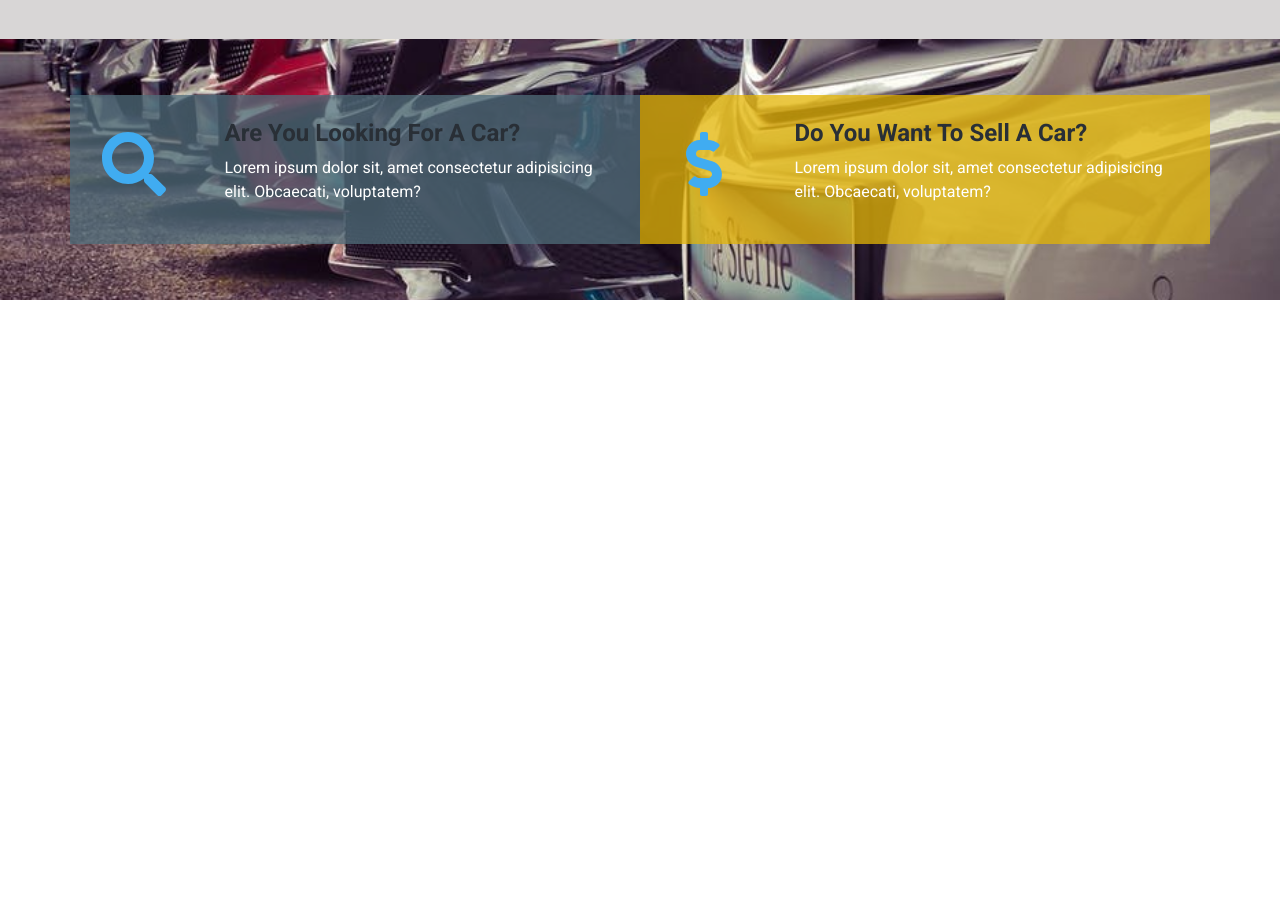
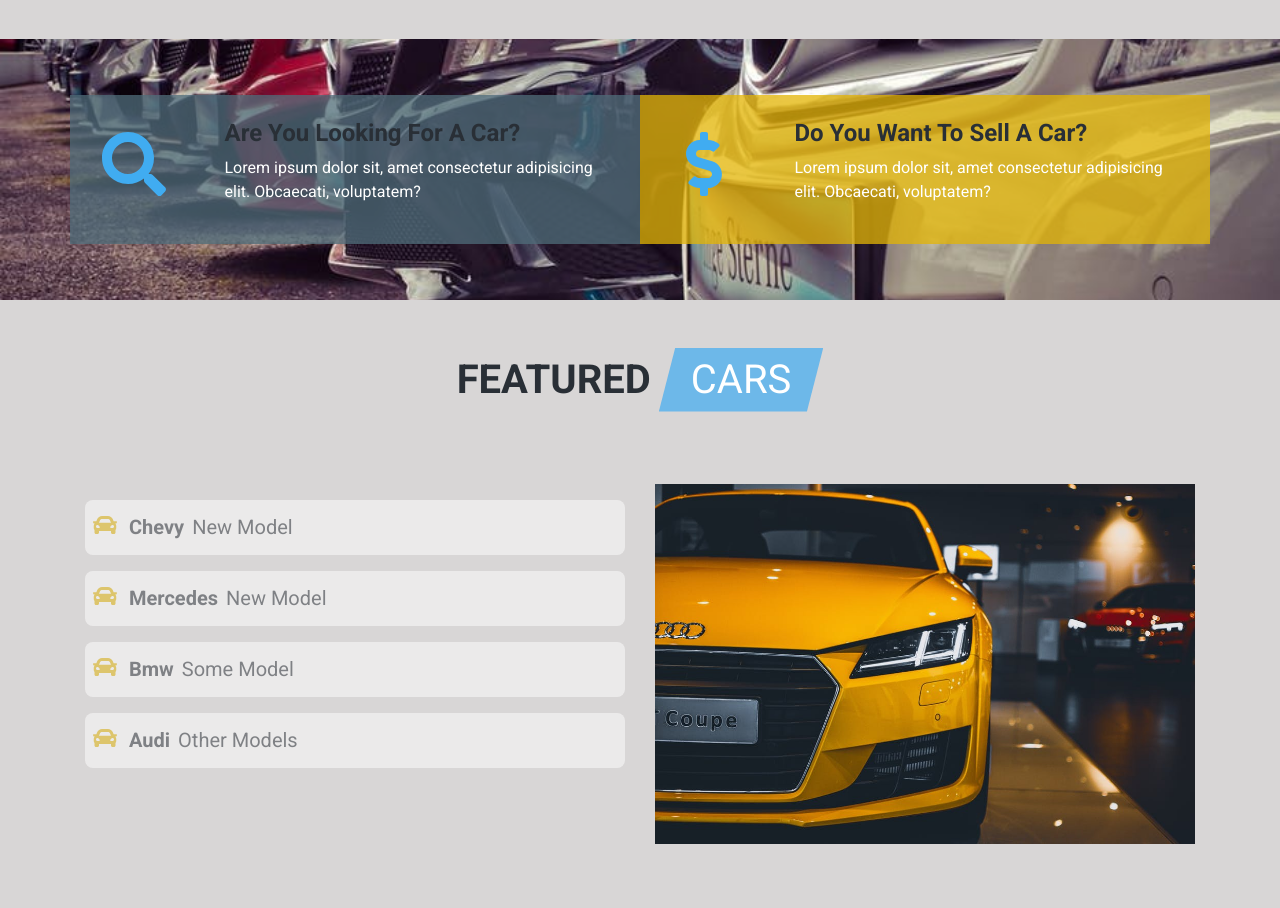
Before and after one commit to chantityb/Car-Dealership-JavaScript, a plain HTML site: page index.html in a window 1280 px wide. Shown: the part 2476-3384 px from the top of the page. Before the commit the page ends 2776 px from the top, so only its background shows below. Drawn offline with Linux system fonts and the light colour scheme.

Commit message:
created featured section

```diff
--- a/css/main.css
+++ b/css/main.css
@@ -203,3 +203,66 @@
 .question-info{
   color: var(--mainWhite);
 }
+
+/* featured */
+.featured{
+  background: var(--mainGrey);
+}
+
+.featured-item{
+  background: var(--mainWhite);
+  border-radius: 0.5rem;
+  opacity: 0.5;
+  cursor: pointer;
+  transition: all 1s ease-in-out;
+}
+
+.featured-item:hover{
+  opacity: 1;
+  transform: scale(1.05);
+}
+
+.featured-icon{
+  font-size: 1.5rem;
+  color: var(--mainYellow);
+  cursor: pointer;
+  transition: all 0.5s ease-in-out;
+}
+
+.featured-icon:hover{
+  color: var(--mainBlue);
+}
+
+.img-container{
+  background: var(--mainBlue);
+  position: relative;
+  overflow: hidden;
+}
+
+.featured-photo{
+  transition: all 1s ease-in-out;
+}
+
+.img-container:hover .featured-photo{
+  transform: scale(1.3);
+  opacity: 0.5;
+}
+
+.featured-link{
+  position: absolute;
+  top: 50%;
+  left: 50%;
+  font-size: 3rem;
+  transform: translate(-50%, -50%);
+  color: var(--mainBlack);
+  opacity: 0;
+  transition: all 1s ease-in-out;
+}
+
+.featured-link:hover{
+  color: var(--mainWhite);
+}
+
+.img-container:hover .featured-link{
+  opacity: 1;
+}
--- a/index.html
+++ b/index.html
@@ -360,11 +360,82 @@
           <p class="question-info">Lorem ipsum dolor sit, amet consectetur adipisicing elit. Obcaecati, voluptatem?</p>
         </div>
       </div>
-
     </div>
   </div>
 </div>
 <!-- end of question section -->
+
+<!-- featured section -->
+<section class="featured py-5" id="featured">
+  <div class="container">
+    <!-- section title -->
+    <div class="row mb-5">
+      <div class="col d-flex flex-wrap text-uppercase justify-content-center">
+        <h1 class="font-weight-bold align-self-center mx-1">featured</h1>
+        <h1 class="section-title--special mx-1">cars</h1>
+      </div>
+    </div>
+    <!-- end of section title -->
+    <div class="row">
+      <!-- featured info -->
+      <div class="col-10 mx-auto col-lg-6 featured-info my-3">
+        <!-- single item -->
+        <div class="featured-item my-3 d-flex p-2 text-capitalize align-items-baseline flex-wrap">
+          <span class="featured-icon mr-2">
+            <i class="fas fa-car"></i>
+          </span>
+          <h5 class="font-weight-bold mx-1">chevy</h5>
+          <h5 class="mx-1">new model</h5>
+        </div>
+        <!-- end of single item -->
+        <!-- single item -->
+        <div class="featured-item my-3 d-flex p-2 text-capitalize align-items-baseline flex-wrap">
+          <span class="featured-icon mr-2">
+            <i class="fas fa-car"></i>
+          </span>
+          <h5 class="font-weight-bold mx-1">mercedes</h5>
+          <h5 class="mx-1">new model</h5>
+        </div>
+        <!-- end of single item -->
+        <!-- single item -->
+        <div class="featured-item my-3 d-flex p-2 text-capitalize align-items-baseline flex-wrap">
+          <span class="featured-icon mr-2">
+            <i class="fas fa-car"></i>
+          </span>
+          <h5 class="font-weight-bold mx-1">bmw</h5>
+          <h5 class="mx-1">some model</h5>
+        </div>
+        <!-- end of single item -->
+        <!-- single item -->
+        <div class="featured-item my-3 d-flex p-2 text-capitalize align-items-baseline flex-wrap">
+          <span class="featured-icon mr-2">
+            <i class="fas fa-car"></i>
+          </span>
+          <h5 class="font-weight-bold mx-1">audi</h5>
+          <h5 class="mx-1">other models</h5>
+        </div>
+        <!-- end of single item -->
+      </div>
+      <!-- featured img -->
+      <div class="col-10 mx-auto col-lg-6 featured-img align-self-center my-3">
+        <!-- img container -->
+        <div class="img-container">
+          <img src="img/featured.jpeg" alt="" class="img-fluid featured-photo">
+          <a href="#" class="featured-link">
+            <i class="fas fa-search"></i>
+          </a>
+        </div>
+      </div>
+    </div>
+  </div>
+</section>
+
+
+
+<!-- end of featured section -->
+
+
+
 
 
 
```
